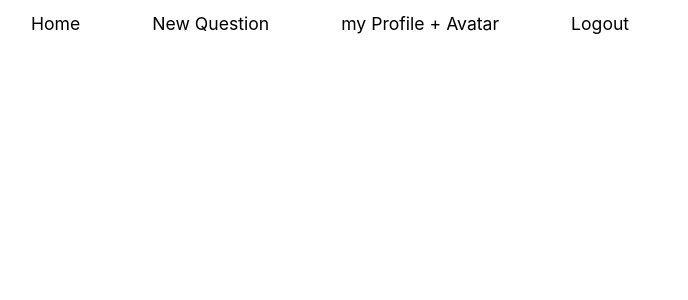
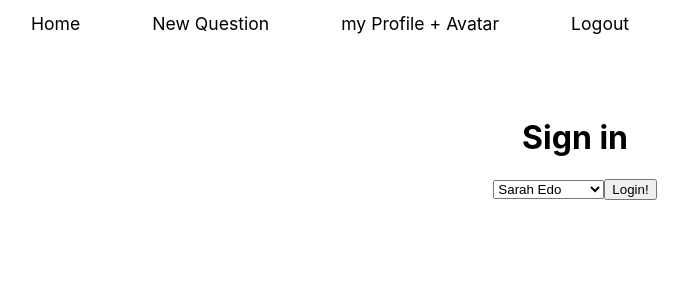
Before and after one commit to OmerCohenAviv/Would-You-Rather-App-, a React (Create React App) app: page /login in a window 1280 px wide. Shown: the top 300 px of the page, without its empty margins (65-753 px from the left). Built offline with nearby package versions, Linux system fonts and the light colour scheme.

Commit message:
Login is now working (saving selected user in Users State(reducer) )

```diff
--- a/src/App.js
+++ b/src/App.js
@@ -2,17 +2,12 @@ import React, { Component } from 'react';
 import './App.css';
 import Layout from './hoc/Layout/Layout';
 import { Switch, Route } from 'react-router-dom'
-import { connect } from 'react-redux';
-import * as actions from './store/actions/index';
 import Home from './containers/Home/Home';
 import LeaderBoard from './containers/LeaderBoard/LeaderBoard';
 import NewQuestion from './containers/NewQuestion/NewQuestion';
 import Login from './containers/Login/Login';
 
 class App extends Component {
-  componentDidMount() {
-    this.props.onGetAllUsers()
-  };
 
   render() {
     let routes = (
@@ -35,7 +30,5 @@ class App extends Component {
 };
 
 
-const mapDispatchToProps = dispatch => {
-  return { onGetAllUsers: () => dispatch(actions.getAllUsersAPI()) }
-}
-export default connect(null, mapDispatchToProps)(App);
+
+export default App;
--- a/src/components/Navigation/Toolbar/Toolbar.module.css
+++ b/src/components/Navigation/Toolbar/Toolbar.module.css
@@ -1,7 +1,6 @@
 .Main {
     height: 46px;
     width: 100%;
-    position: fixed;
     box-sizing: border-box;
     font-size: 1.1em;
     padding: 0 20px;
--- a/src/containers/Login/Login.js
+++ b/src/containers/Login/Login.js
@@ -1,21 +1,62 @@
 import React, { Component } from 'react';
+
 import { connect } from 'react-redux';
+import * as actions from '../../store/actions/index';
 
 class Login extends Component {
+    state = {
+        currentUserID: '',
+    };
+
+    componentDidMount() {
+        this.props.onGetAllUsers();
+    };
+
+    changeSelectValueHandler = (event) => {
+        const updatedCurrentUserID = event.target.value
+        this.setState({currentUserID: updatedCurrentUserID})
+    };
+    onLoginHandler = () => {
+        const currentUserID = [...this.state.currentUserID].join('');
+        this.props.onLoginUser(currentUserID);
+    };
+
     render() {
-        console.log(this.props.users);
+        const usersOptions = Object.values(this.props.users).map(user => {
+
+            return <option key={user.id} value={user.id}> {user.name} </option>
+        });
+        let userDisplay = (
+            <select onChange={this.changeSelectValueHandler}>
+                {usersOptions}
+            </select>
+        );
+        if (this.props.loading) { userDisplay = <p>Loading</p> };
+
+
         return (
             <div>
-
+                <h1>Sign in</h1>
+                {userDisplay}
+                <button onClick={this.onLoginHandler}>Login!</button>
             </div>
         );
     };
 };
 
+
 const mapStateToProps = state => {
     return {
-        users: state.users.allUsers
+        users: state.users.allUsers,
+        loading: state.users.loading
     };
 };
 
-export default connect(mapStateToProps)(Login);
+const mapDispatchToProps = dispatch => {
+    return {
+        onGetAllUsers: () => dispatch(actions.getAllUsersAPI()),
+        onLoginUser: (userID) => dispatch(actions.onLoginUser(userID))
+    }
+}
+
+export default connect(mapStateToProps, mapDispatchToProps)(Login);
--- a/src/hoc/Layout/Layout.js
+++ b/src/hoc/Layout/Layout.js
@@ -1,14 +1,15 @@
 import React, { Fragment } from 'react';
 import Toolbar from '../../components/Navigation/Toolbar/Toolbar';
+import classes from './Layout.module.css';
 
 const layout = ( props ) => {
    return <Fragment>
         <Toolbar />
-        <main>
+        <main className={classes.Layout}>
             {props.children}
         </main>
     </Fragment>
 };
 
 
-export default layout
+export default layout;
--- a/src/hoc/Layout/Layout.module.css
+++ b/src/hoc/Layout/Layout.module.css
@@ -0,0 +1,3 @@
+.Layout {
+    margin-top: 72px;
+ };
--- a/src/store/actions/ActionTypes.js
+++ b/src/store/actions/ActionTypes.js
@@ -5,3 +5,6 @@ export const ALL_QUESTIONS_FAIL    = 'ALL_QUESTIONS_FAIL';
 export const ALL_USERS_START =   'ALL_USERS_START';
 export const ALL_USERS_SUCCESS = 'ALL_USERS_SUCCESS';
 export const ALL_USERS_FAIL =    'ALL_USERS_FAIL';
+
+
+export const LOGIN_USER = 'LOGIN_USER'
--- a/src/store/actions/Users.js
+++ b/src/store/actions/Users.js
@@ -2,11 +2,11 @@ import * as actionTypes from './ActionTypes';
 import * as fakeData from '../../Data';
 
 const allUsersStart = () => {
-    return { type: actionTypes.ALL_QUESTIONS_START };
+    return { type: actionTypes.ALL_USERS_START };
 };
 
 const allUsersSuccess = (users) => {
-    return {type: actionTypes.ALL_USERS_SUCCESS, users}
+    return {type: actionTypes.ALL_USERS_SUCCESS, users: Object.values(users) }
 };
 
 const allUsersFail = (error) => {
@@ -21,3 +21,7 @@ export const getAllUsersAPI = () => {
         .catch(error => dispatch( allUsersFail(error) ))
     };
 };
+
+export const onLoginUser = (userID) => {
+    return { type: actionTypes.LOGIN_USER, userID: userID}
+};
--- a/src/store/actions/index.js
+++ b/src/store/actions/index.js
@@ -1,3 +1,4 @@
 export {
-getAllUsersAPI
+getAllUsersAPI,
+onLoginUser
 } from './Users';
--- a/src/store/reducers/Users.js
+++ b/src/store/reducers/Users.js
@@ -1,22 +1,34 @@
 import * as actionTypes from '../actions/ActionTypes';
 
 const initalState = {
-    users: [],
+    allUsers: [],
+    currentUser: '',
     loading: false,
     error: ''
 };
 
 const usersReducer = (state = initalState, action) => {
     switch(action.type) {
-        case(actionTypes.ALL_QUESTIONS_START): {
+
+        case(actionTypes.ALL_USERS_START): {
             return {...state, ...{loading: true}}
         }
-        case(actionTypes.ALL_QUESTIONS_SUCCESS): {
-            return {...state, ...{users: action.users, loading: false}}
+
+        case(actionTypes.ALL_USERS_SUCCESS): {
+
+            return {...state, ...{allUsers: action.users, loading: false}}
         }
-        case(actionTypes.ALL_QUESTIONS_FAIL): {
+
+        case(actionTypes.ALL_USERS_FAIL): {
             return {...state, ...{error: action.error, loading: false}}
 
+        }
+
+        case(actionTypes.LOGIN_USER): {
+            const currentUser = state.allUsers.filter(user => {
+               return user.id === action.userID
+            })
+            return {...state, ...{currentUser: currentUser}}
         }
 
         default: return state;
```
